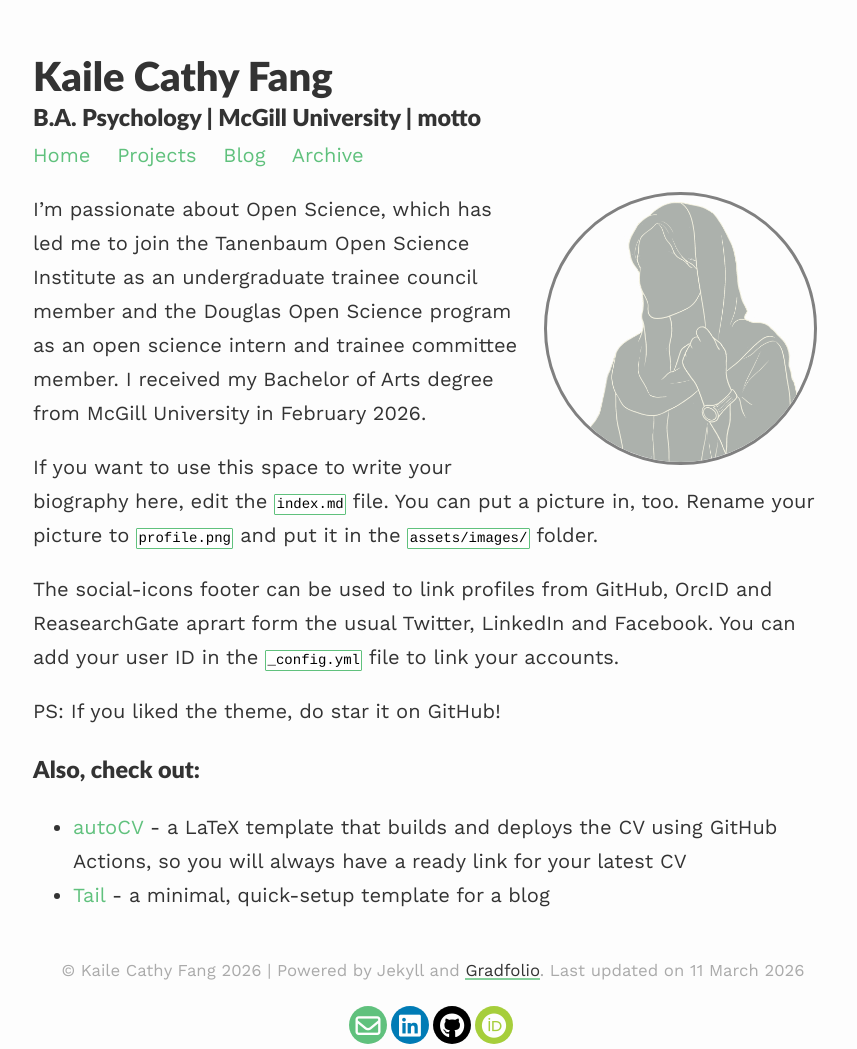
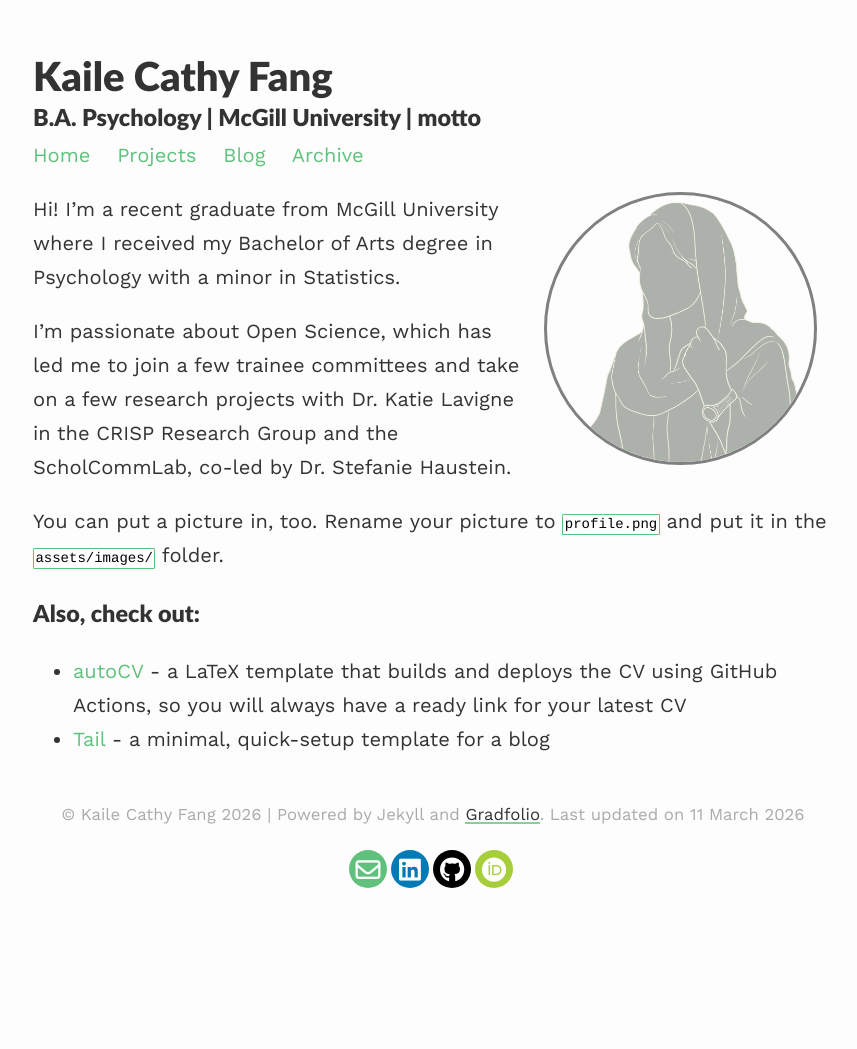
Before and after one commit to fancatfkl/fancatfkl.github.io, a Jekyll site: the page built from index.md, in a window 1280 px wide. Shown: the whole page, without its empty margins (207-1064 px from the left). Built offline with Jekyll 4.4.1, drawn with Linux system fonts in a browser that asks for light colours; after the commit the page ends 980 px from its top, so only the background shows below that.

Commit message:
Update biography.
Updated biography.

```diff
--- a/index.md
+++ b/index.md
@@ -7,13 +7,11 @@ profile:
 published: true
 ---
 
-I'm passionate about Open Science, which has led me to join the Tanenbaum Open Science Institute as an undergraduate trainee council member and the Douglas Open Science program as an open science intern and trainee committee member. I received my Bachelor of Arts degree from McGill University in February 2026.
+Hi! I'm a recent graduate from McGill University where I received my Bachelor of Arts degree in Psychology with a minor in Statistics.
 
-If you want to use this space to write your biography here, edit the `index.md` file. You can put a picture in, too. Rename your picture to `profile.png` and put it in the `assets/images/` folder.
+I'm passionate about Open Science, which has led me to join a few trainee committees and take on a few research projects with Dr. Katie Lavigne in the CRISP Research Group and the ScholCommLab, co-led by Dr. Stefanie Haustein.
 
-The social-icons footer can be used to link profiles from GitHub, OrcID and ReasearchGate aprart form the usual Twitter, LinkedIn and Facebook. You can add your user ID in the `_config.yml` file to link your accounts.
-
-PS: If you liked the theme, do star it on GitHub!
+You can put a picture in, too. Rename your picture to `profile.png` and put it in the `assets/images/` folder.
 
 ### Also, check out:
 
```
